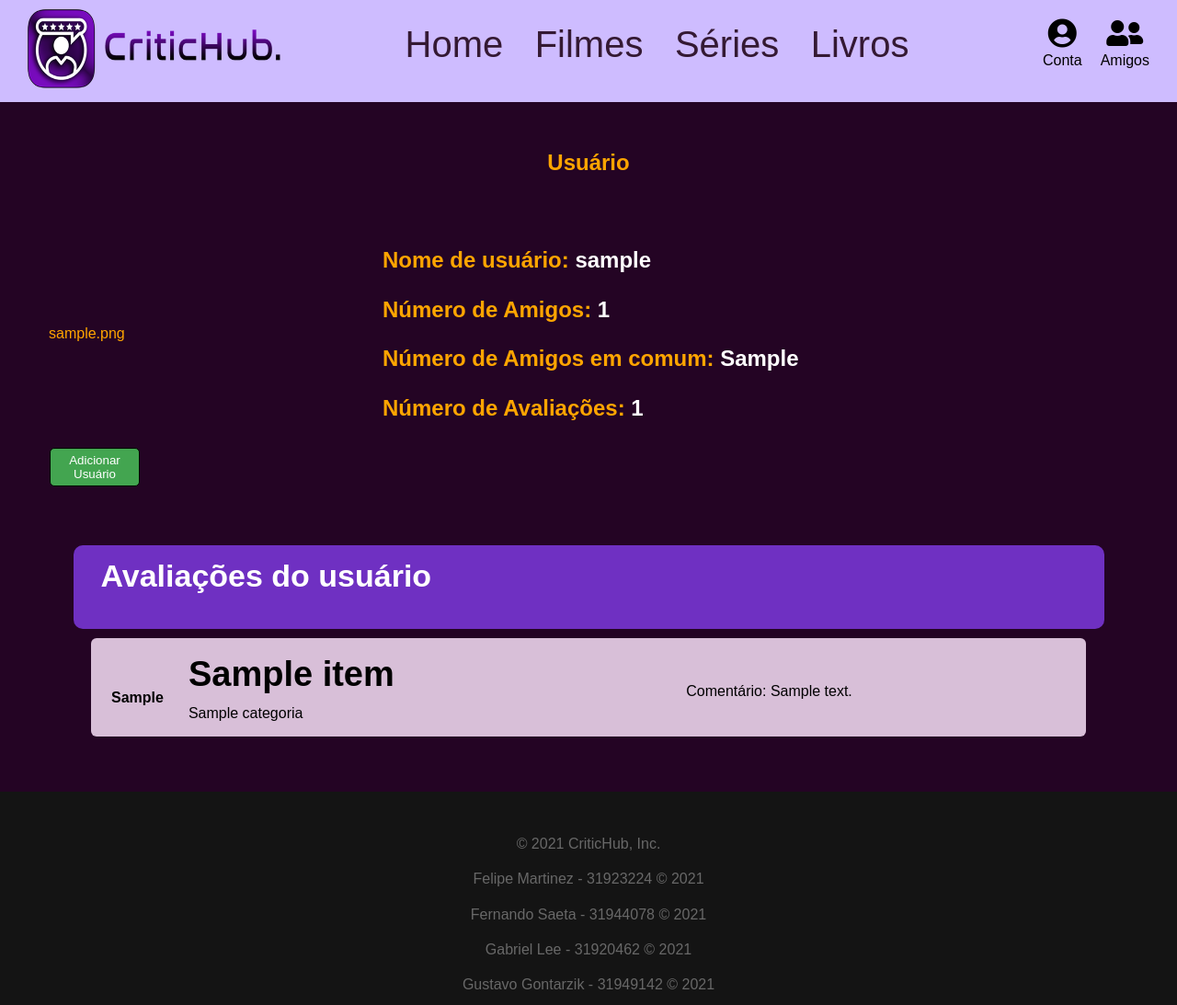
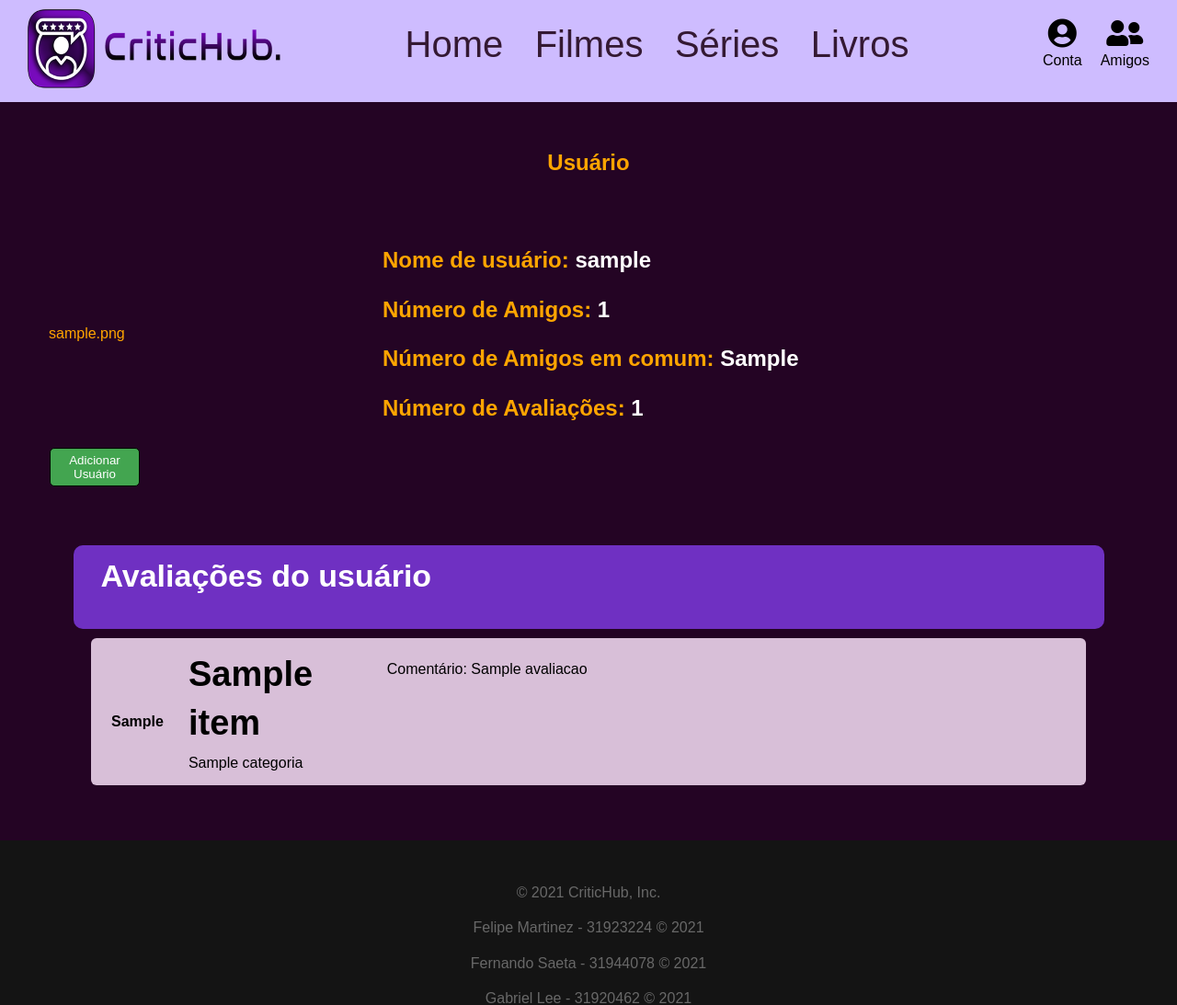
Before and after one commit to globalz159/Critic, a Django app: template src/core/templates/usuario.html in a window 1280 px wide. Shown: the top 1093 px of the page at 92% size. Run offline with Django 3.2, Linux system fonts and the light colour scheme; tables that the repository leaves empty hold one stand-in row (values such as "Sample post"); the template is opened without the code that fills it: values that come from a table or form of the project are taken from there, most other values are stand-ins (such as "Sample title", 1, 10 or a date in 2020); some libraries are stand-ins or nearby versions.

Commit message:
Arrumando laço for para avaliações

```diff
--- a/src/avaliacoes/templates/avaliacoes.html
+++ b/src/avaliacoes/templates/avaliacoes.html
@@ -1,4 +1,3 @@
-{% for avaliacao in avaliacoes %}
 <div class="item-box" style="margin-top: 10px; min-height: 50px;">
     <table style="width: 100%;">
         <tr>
@@ -7,21 +6,20 @@
                     {% if avaliacao.item.tipo_item == 'filme' %}
                     <i class="fas fa-film fa-3x"></i>
                     {% elif avaliacao.item.tipo_item == 'livro' %}
-
+                    <i class="fas fa-book fa-3x"></i>
                     {% elif avaliacao.item.tipo_item == 'serie' %}
-
+                    <i class="fas fa-theater-masks fa-3x"></i>
                     {% endif %}
                     <br><b>{{avaliacao.item.tipo_item}}</b>
                 </a>
             </td>
-            <td class="coluna-validar" style="padding-left: 15px;">
+            <td class="coluna-validar" style="padding-left: 15px;width: 20%;">
                 <h1 style="margin:0px; margin-bottom:5px; font-size: 38px;">{{avaliacao.item.titulo}}</h1>
                 <span style="padding-top:15px;">{{avaliacao.item.categoria}}</span>
             </td>
-            <td>
-                <p>Comentário: {{avaliacao.texto}}</p>
+            <td class="coluna-validar" style="padding-left: 15px; width: 75%;">
+                <p>Comentário: {{avaliacao.avaliacao}}</p>
             </td>
         </tr>
     </table>
 </div>
-{% endfor %}
--- a/src/core/templates/usuario.html
+++ b/src/core/templates/usuario.html
@@ -48,9 +48,9 @@
         </h1>
       </div>
 
+      {% for avaliacao in avaliacoes %}
       {% include 'avaliacoes.html' %}
-
-
+      {% endfor %}
     </section>
 </div>
 {% endblock %}
```
